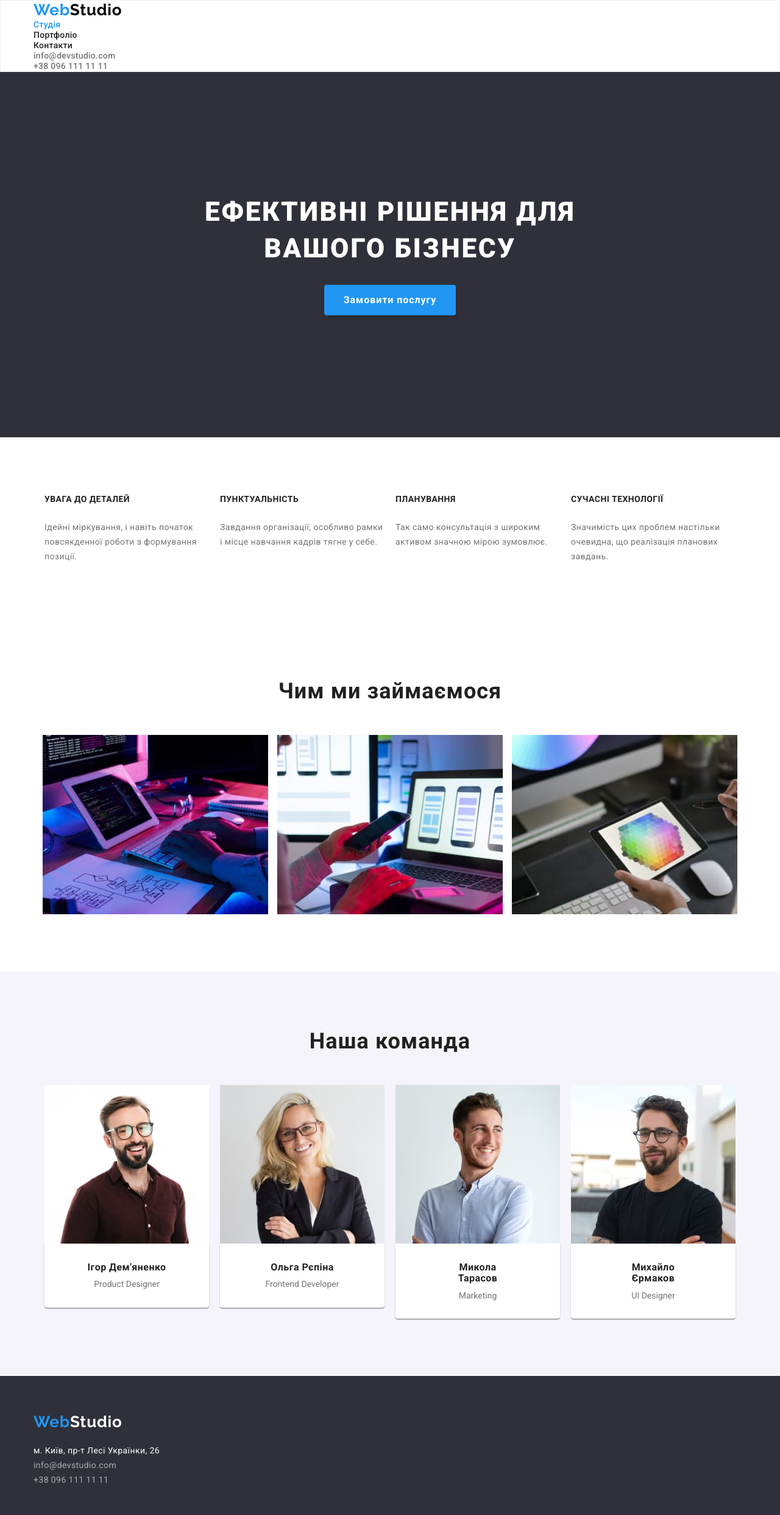
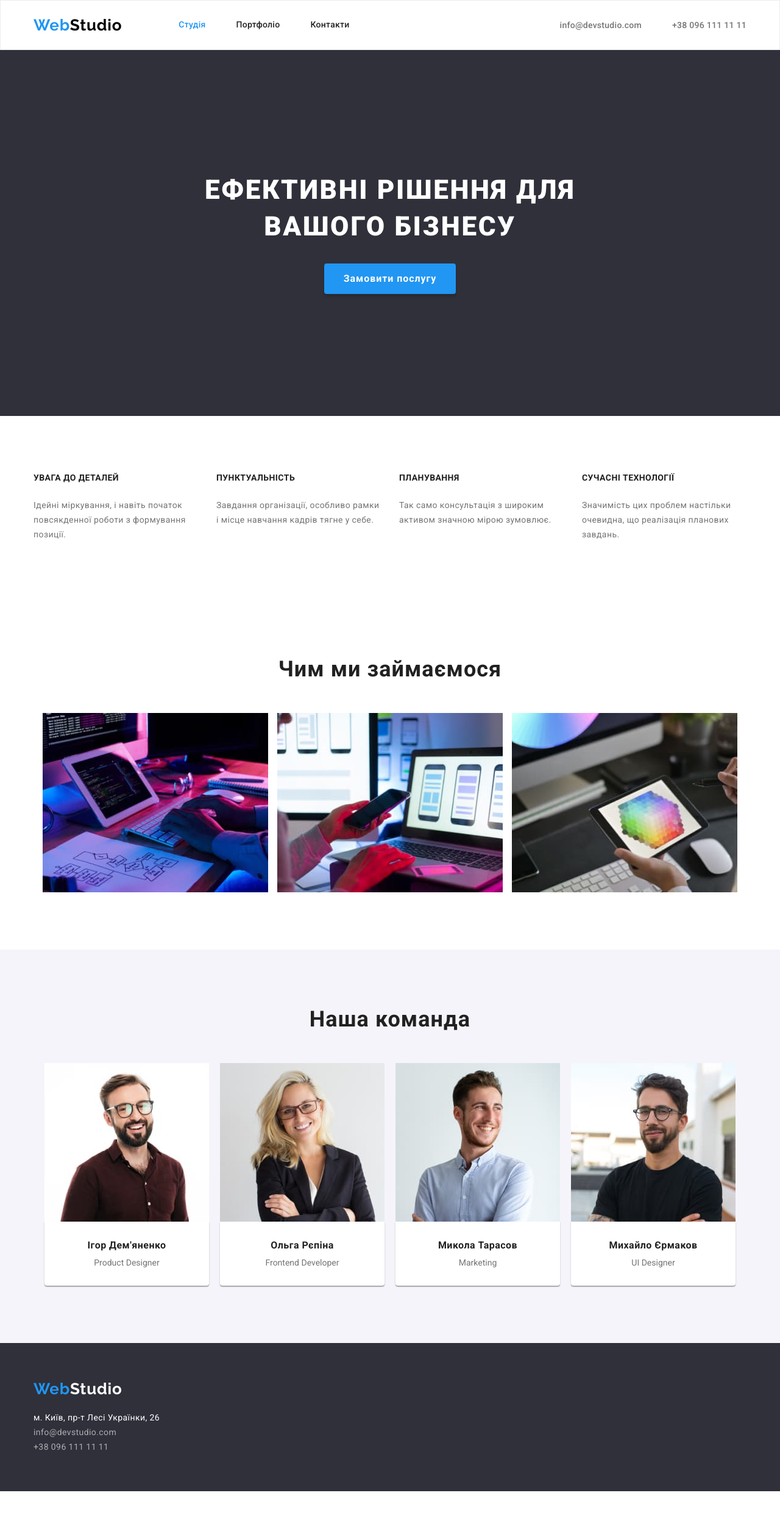
Before and after one commit to Ynln69/goit-markup-hw-03, a plain HTML site: page index.html in a window 1280 px wide. Shown: the whole page at 61% size. After the commit the page ends 2445 px from the top, so only its background shows below. Drawn offline with nearby package versions, Linux system fonts and the light colour scheme.

Commit message:
Внесені правки , та дороблена шапка сторінки

```diff
--- a/css/style.css
+++ b/css/style.css
@@ -13,6 +13,7 @@ html {
   --address-text-color: rgba(255, 255, 255, 0.6);
   --border-color: #eeeeee;
   --border-header-color: #ececec;
+  --shadow-btn-color: rgba(0, 0, 0, 0.15);
 }
 
 *,
@@ -26,6 +27,7 @@ body {
   margin: 0;
   font-family: "Roboto", sans-serif;
   font-size: 14px;
+
   color: var(--main-font-color);
   background-color: var(--main-light-color);
 }
@@ -56,36 +58,59 @@ img {
   width: 1200px;
   margin-left: auto;
   margin-right: auto;
-  padding: 0 15px;
+  padding-left: 15px;
+  padding-right: 15px;
 }
 
 .section {
   width: 100%;
-  padding: 94px 0;
+  padding-top: 94px;
+  padding-bottom: 94px;
 }
 /* Стилі для шапки сторінок*/
 .header {
   border: 1px solid var(--border-header-color);
 }
+
+.nav-flex,
+.nav,
+.contact-list {
+  display: flex;
+  align-items: center;
+}
 .logo,
 .logo-dark {
   font-family: "Raleway";
   font-style: normal;
+
+  color: var(--accent-color);
   font-weight: 700;
   font-size: 26px;
   line-height: 1.19;
   letter-spacing: 0.03em;
-  color: var(--accent-color);
 }
 .logo-dark {
   color: var(--logo-color);
 }
 
+.nav-list {
+  display: flex;
+  margin-left: 93px;
+}
+
+.nav-item + .nav-item {
+  padding-left: 50px;
+}
+
 .nav-link {
+  display: block;
+  padding-top: 32px;
+  padding-bottom: 32px;
+
+  color: var(--secondory-font-color);
   font-weight: 500;
   line-height: 1.14;
   letter-spacing: 0.02em;
-  color: var(--secondory-font-color);
 }
 .nav-link.current {
   color: var(--accent-color);
@@ -95,11 +120,20 @@ img {
   color: var(--accent-color);
 }
 
+.contact-list {
+  display: flex;
+  margin-left: auto;
+}
+
+.contact-item + .contact-item {
+  padding-left: 50px;
+}
+
 .contact-link {
+  color: var(--main-font-color);
   font-weight: 500;
   line-height: 1.14;
   letter-spacing: 0.02em;
-  color: var(--main-font-color);
 }
 .contact-link:hover,
 .contact-link:focus {
@@ -108,42 +142,47 @@ img {
 /* Стилі для hero секції */
 .hero {
   width: 100%;
+  padding-top: 200px;
+  padding-bottom: 200px;
+
   background-color: var(--boder-bg-color);
   text-align: center;
-  padding-top: 200px;
-  padding-bottom: 200px;
 }
 .hero-title {
   max-width: 696px;
   margin-right: auto;
   margin-bottom: 30px;
   margin-left: auto;
+
+  color: var(--main-light-color);
   font-weight: 900;
   font-size: 44px;
   line-height: 1.36;
   letter-spacing: 0.06em;
   text-transform: uppercase;
-  color: var(--main-light-color);
 }
 .btn {
   display: inline-block;
-  font-weight: 700;
-  font-size: 16px;
   padding: 10px 32px;
   min-width: 216px;
-  line-height: 1.87;
-  letter-spacing: 0.06em;
-  color: var(--main-light-color);
-  background: var(--accent-color);
-  box-shadow: 0px 4px 4px rgba(0, 0, 0, 0.15);
+  box-shadow: 0px 4px 4px var(--shadow-btn-color);
   border-radius: 4px;
   border: none;
   cursor: pointer;
+
+  color: var(--main-light-color);
+  background: var(--accent-color);
+  font-weight: 700;
+  font-size: 16px;
+  line-height: 1.87;
+  letter-spacing: 0.06em;
 }
+
 .btn:hover,
 .btn:focus {
   background-color: var(--secondary-accent-color);
 }
+
 /* Стилізація Особливостей */
 .visually-hidden {
   position: absolute;
@@ -161,33 +200,39 @@ img {
 .feature-list {
   display: flex;
   flex-direction: row;
-  justify-content: space-evenly;
+}
+.feature-item:not(:last-child) {
+  margin-right: 30px;
 }
 
 .feature-item {
   width: 270px;
 }
 .feature-title {
+  margin-bottom: 26px;
+
+  color: var(--secondory-font-color);
   font-size: 14px;
   line-height: 1.14;
   letter-spacing: 0.03em;
-  margin-bottom: 26px;
   text-transform: uppercase;
-  color: var(--secondory-font-color);
 }
+
 .feature-text {
+  width: 270px;
+
   line-height: 1.71;
   letter-spacing: 0.03em;
-  width: 270px;
 }
 /* Стилізація секції "чим ми займаємось" */
 .title {
+  margin-bottom: 50px;
+
+  color: var(--secondory-font-color);
   font-size: 36px;
   line-height: 1.16;
+  letter-spacing: 0.03em;
   text-align: center;
-  margin-bottom: 50px;
-  letter-spacing: 0.03em;
-  color: var(--secondory-font-color);
 }
 
 .about-list {
@@ -208,54 +253,67 @@ img {
 
 .team-item {
   width: 270px;
+
   text-align: center;
 }
 .team-title {
+  margin-bottom: 10px;
+
+  color: var(--secondory-font-color);
   font-size: 16px;
   line-height: 1.18;
-  margin-bottom: 10px;
   letter-spacing: 0.03em;
-  color: var(--secondory-font-color);
 }
 
 .team-box {
   width: 270px;
-  padding: 30px 70px;
-  background-color: var(--main-light-color);
+  padding-top: 30px;
+  padding-bottom: 30px;
   box-shadow: 0px 1px 3px rgba(0, 0, 0, 0.12), 0px 1px 1px rgba(0, 0, 0, 0.14),
     0px 2px 1px rgba(0, 0, 0, 0.2);
   border-radius: 0px 0px 4px 4px;
+
+  background-color: var(--main-light-color);
 }
 /* Стилізація підвалу сторінок */
 .footer {
-  padding: 60px 0;
+  padding-top: 60px;
+  padding-bottom: 60px;
+
   background-color: var(--boder-bg-color);
 }
 .logo-light {
   display: inline-block;
+  margin-bottom: 20px;
+
   color: var(--main-light-color);
-  margin-bottom: 20px;
 }
 .address {
   width: 231px;
+
   font-style: normal;
 }
+
 .address-link {
+  color: var(--main-light-color);
   letter-spacing: 0.03em;
   margin-bottom: 9px;
   line-height: 1.71;
-  color: var(--main-light-color);
 }
+
 .address-contact {
   margin-bottom: 9px;
+
+  color: var(--address-text-color);
   letter-spacing: 0.03em;
   line-height: 1.71;
-  color: var(--address-text-color);
 }
+
 .address-link:hover,
 .address-link:focus {
   color: var(--accent-color);
 }
+
 .address-contact:hover,
 .address-contact:focus {
   color: var(--accent-color);
@@ -270,26 +328,30 @@ img {
 }
 
 .filter-button {
+  padding-top: 6px;
+  padding-bottom: 6px;
+  border-radius: 4px;
+  border: none;
+  cursor: pointer;
+
+  color: var(--secondory-font-color);
+  background: var(--section-team-bg-color);
   font-family: inherit;
   font-weight: 500;
   font-size: 16px;
   line-height: 1.62;
   letter-spacing: 0.03em;
-  padding: 6px 25px;
   text-align: center;
-  color: var(--secondory-font-color);
-  background: var(--section-team-bg-color);
-  border-radius: 4px;
-  border: none;
-  cursor: pointer;
 }
+
 .filter-button:hover,
 .filter-button:focus {
-  color: var(--main-light-color);
-  background-color: var(--accent-color);
   box-shadow: 0px 3px 1px rgba(0, 0, 0, 0.1), 0px 1px 2px rgba(0, 0, 0, 0.08),
     0px 2px 2px rgba(0, 0, 0, 0.12);
   border-radius: 4px;
+
+  color: var(--main-light-color);
+  background-color: var(--accent-color);
 }
 
 .card-list {
@@ -297,23 +359,27 @@ img {
   flex-wrap: wrap;
   gap: 30px;
 }
+
 .card-box {
   padding: 20px 24px;
   width: 370px;
   border: 1px solid var(--border-color);
+
   background-color: var(--main-light-color);
 }
+
 .card-title {
   margin-bottom: 4px;
+
+  color: var(--secondory-font-color);
   font-weight: 700;
   font-size: 18px;
   line-height: 2;
   letter-spacing: 0.06em;
-  color: var(--secondory-font-color);
 }
 .card-text {
+  color: var(--main-font-color);
   font-size: 16px;
   line-height: 1.87;
   letter-spacing: 0.03em;
-  color: var(--main-font-color);
 }
--- a/index.html
+++ b/index.html
@@ -21,7 +21,7 @@
     <!--Шапка документа-->
     <header class="header">
       <!--Навігація-->
-      <div class="container">
+      <div class="container nav-flex">
         <nav class="nav">
           <a href="./index.html" class="logo link"
             >Web<span class="logo-dark">Studio</span></a
```
Also changed, not shown: portfolio.html (+1 -1 lines).
